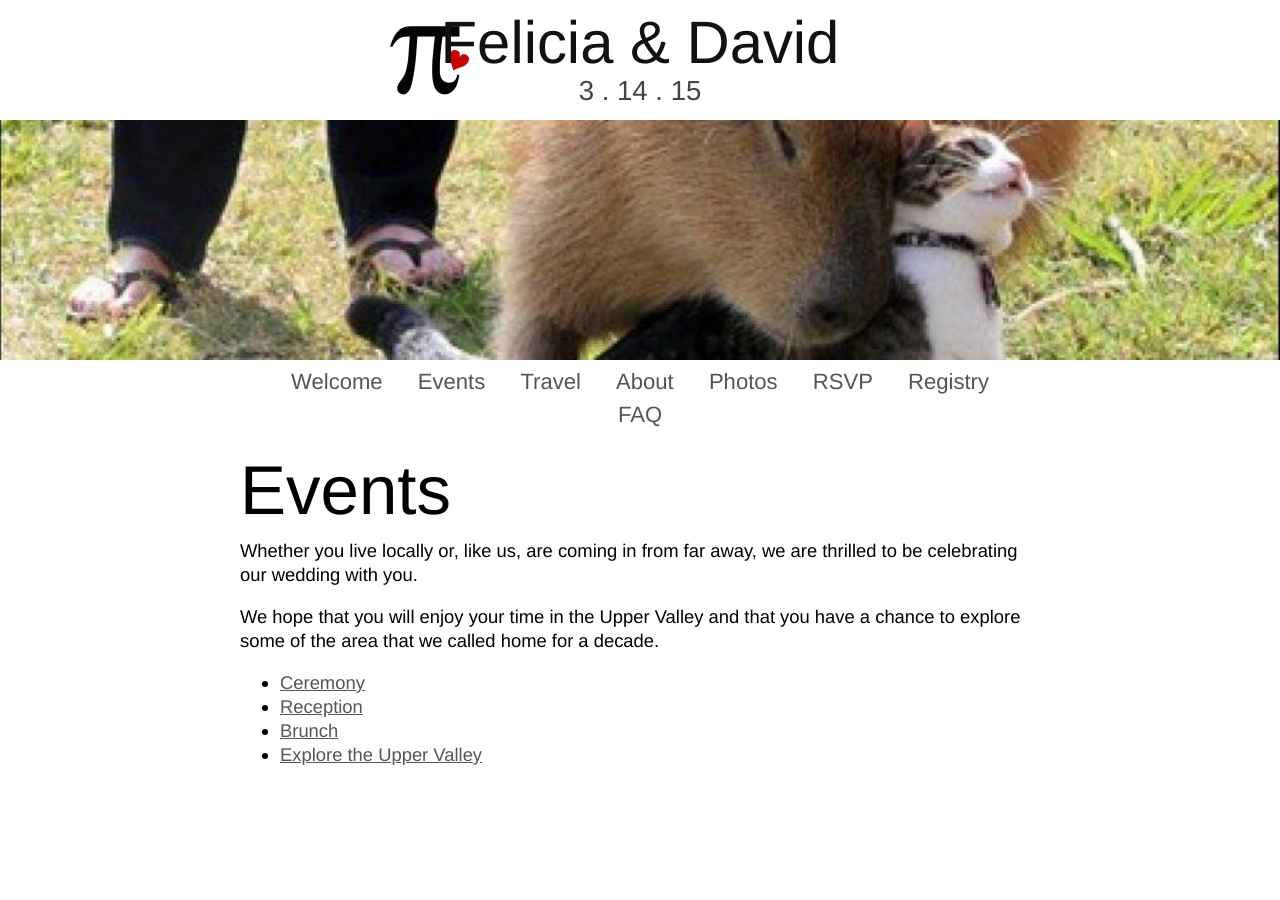
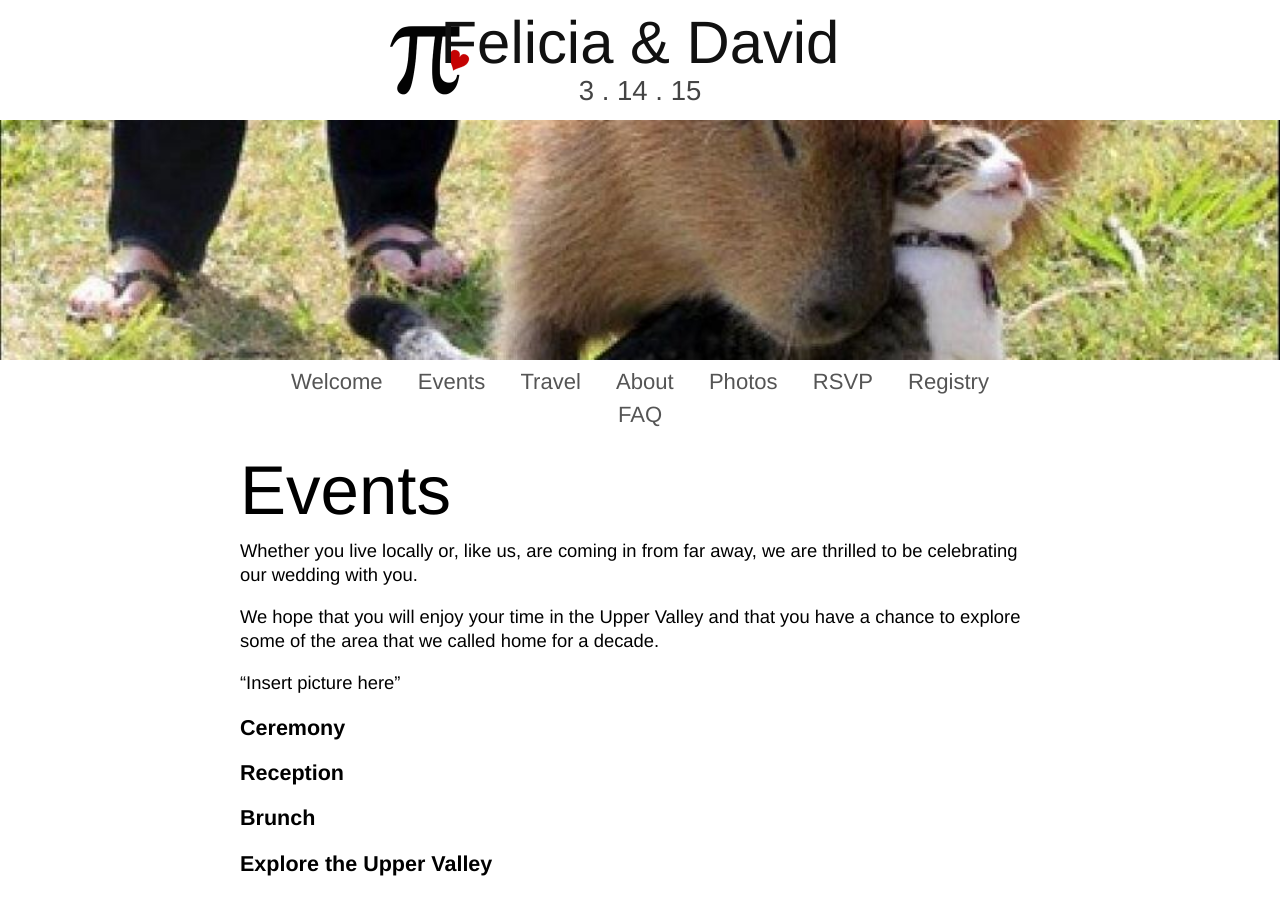
Before and after one commit to dnschnur/piday.github.com, a Jekyll site: the page built from events/index.md, in a window 1280 px wide. Built offline with Jekyll 4.4.1, drawn with Linux system fonts in a browser that asks for light colours; nearby versions of some CDN libraries.

Commit message:
Changed the layout of the events page.

```diff
--- a/events/index.md
+++ b/events/index.md
@@ -8,7 +8,12 @@ Whether you live locally or, like us, are coming in from far away, we are thrill
 
 We hope that you will enjoy your time in the Upper Valley and that you have a chance to explore some of the area that we called home for a decade.
 
-- [Ceremony](http://schnurfamily.github.io/events/ceremony.html)
-- [Reception](http://schnurfamily.github.io/events/reception.html)
-- [Brunch](http://schnurfamily.github.io/events/brunch.html)
-- [Explore the Upper Valley](http://schnurfamily.github.io/events/explore.html)
+“Insert picture here”
+
+### Ceremony ###
+
+### Reception ###
+
+### Brunch ###
+
+### Explore the Upper Valley ###
```
